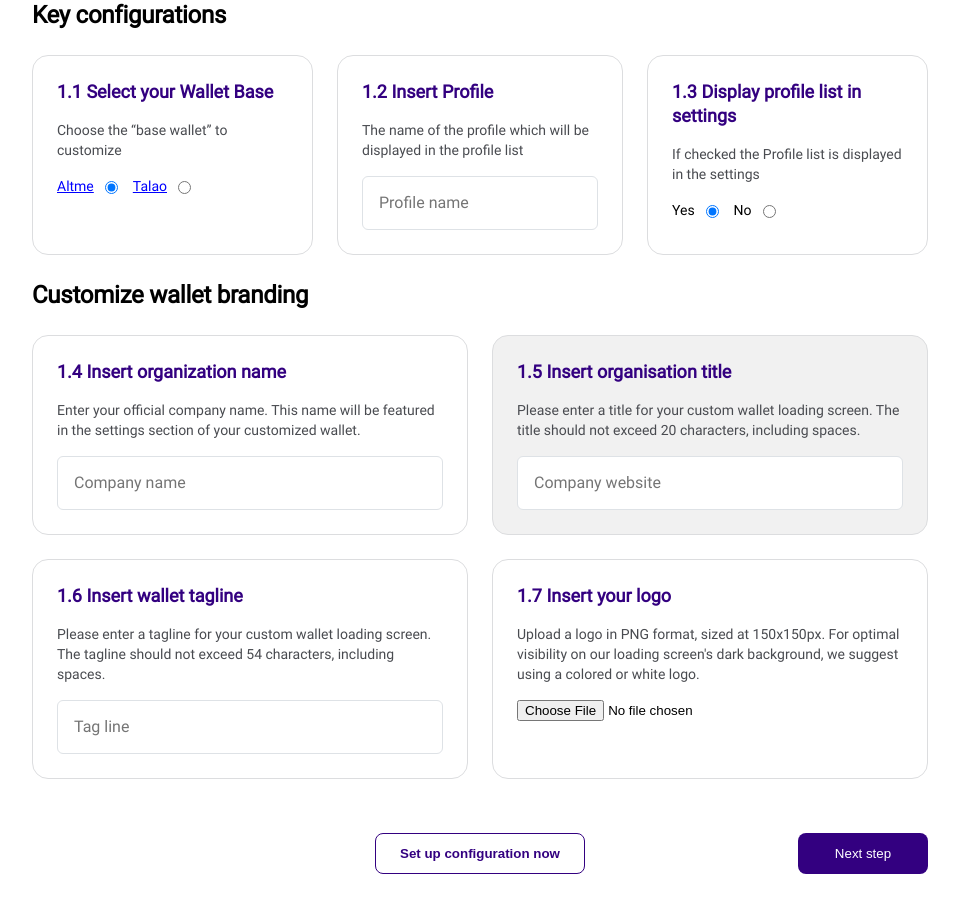
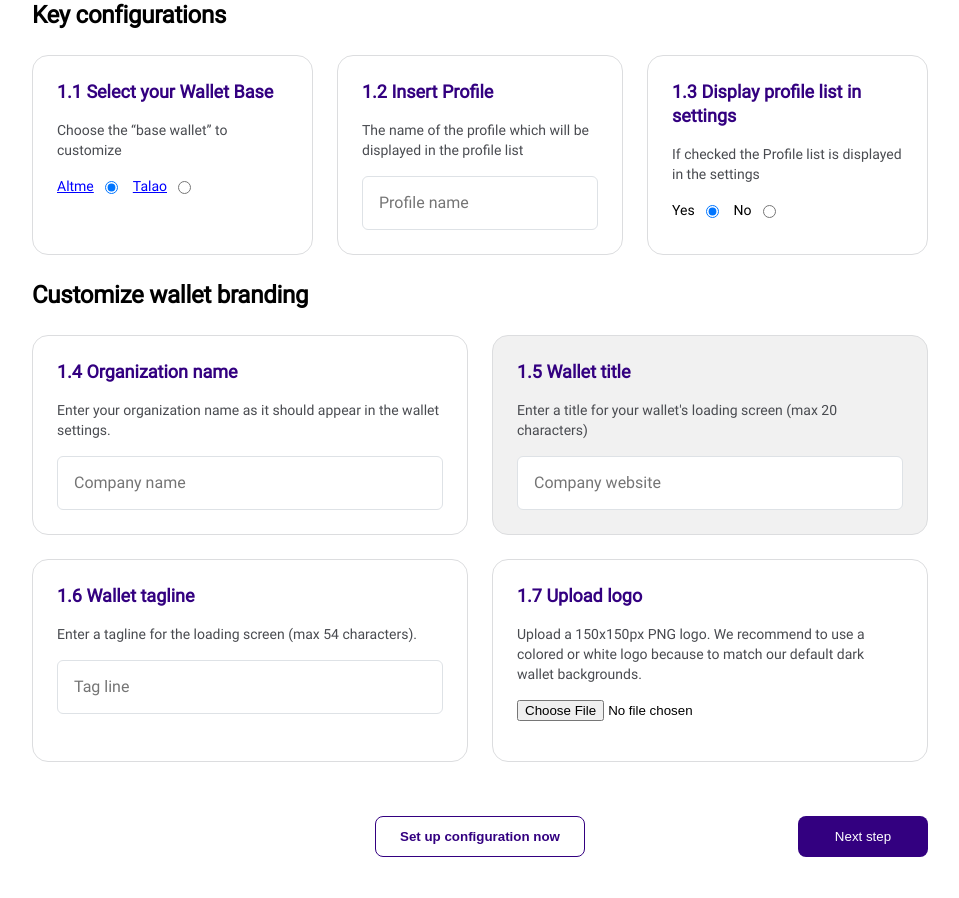
Before and after one commit to malach-it/wallet-provider, a Flask app: template templates/setup.html in a window 1280 px wide. Shown: the part 447-1345 px from the top of the page, without its empty margins (160-1119 px from the left). Run offline with Flask 3, Linux system fonts and the light colour scheme; the template is opened without the code that fills it, so the values that code supplies are empty; parts of the project's set-up code (start-up, migrations or seed data) failed here and were passed over.

Commit message:
frontend

```diff
--- a/templates/setup.html
+++ b/templates/setup.html
@@ -231,33 +231,28 @@
                     <div class="stepDiv">
                         <div class="line1Setup">
                             <div class="optionDiv">
-                                <p class="optionDivMainTitle">1.4 Insert organization name</p>
-                                <p class="optionDivSecondTitle">Enter your official company name. This name will be
-                                    featured in the settings section of your customized wallet.</p>
+                                <p class="optionDivMainTitle">1.4 Organization name</p>
+                                <p class="optionDivSecondTitle">Enter your organization name as it should appear in the wallet settings.</p>
                                 <input class="inputTextSetup" type="text" id="companyName" name="companyName"
                                     placeholder="Company name">
                             </div>
                             <div class="optionDivDisabled">
-                                <p class="optionDivMainTitle">1.5 Insert organisation title</p>
-                                <p class="optionDivSecondTitle">Please enter a title for your custom wallet loading
-                                    screen. The title should not exceed 20 characters, including spaces.</p>
+                                <p class="optionDivMainTitle">1.5 Wallet title</p>
+                                <p class="optionDivSecondTitle">Enter a title for your wallet's loading screen (max 20 characters)</p>
                                 <input maxlength="20" class="inputTextSetup" type="text" id="companyWebsite"
                                     name="companyWebsite" placeholder="Company website" disabled>
                             </div>
                         </div>
                         <div class="line1Setup">
                             <div class="optionDiv">
-                                <p class="optionDivMainTitle">1.6 Insert wallet tagline</p>
-                                <p class="optionDivSecondTitle">Please enter a tagline for your custom wallet loading
-                                    screen. The tagline should not exceed 54 characters, including spaces.</p>
+                                <p class="optionDivMainTitle">1.6 Wallet tagline</p>
+                                <p class="optionDivSecondTitle">Enter a tagline for the loading screen (max 54 characters).</p>
                                 <input maxlength="54" class="inputTextSetup" type="text" id="tagLine" name="tagLine"
                                     placeholder="Tag line">
                             </div>
                             <div class="optionDiv">
-                                <p class="optionDivMainTitle">1.7 Insert your logo</p>
-                                <p class="optionDivSecondTitle">Upload a logo in PNG format, sized at 150x150px. For
-                                    optimal visibility on our loading screen's dark background, we suggest using a
-                                    colored or white logo.</p>
+                                <p class="optionDivMainTitle">1.7 Upload logo</p>
+                                <p class="optionDivSecondTitle">Upload a 150x150px PNG logo. We recommend to use a colored or white logo because to match our default dark wallet backgrounds.</p>
                                 <input type="file" id="file" name="file" onchange="previewImage(event)">
                                 <img id="preview" src="{{config["generalOptions"]["companyLogo"]}}">
                             </div>
@@ -1322,7 +1317,7 @@
         switchSupportEmail()
         switchChat()
         function goStep1() {
-            document.getElementById("customizeTitle").innerHTML = "Customize your DID Wallet : Branding options"
+            document.getElementById("customizeTitle").innerHTML = "Customize your DID Wallet : General"
 
             document.getElementById("step6Div").setAttribute("class", "displayNone")
             document.getElementById("step5Div").setAttribute("class", "displayNone")
@@ -1369,7 +1364,7 @@
             document.getElementById("title6").setAttribute("class", "boldGreyP")
             document.getElementById("circle6").setAttribute("class", "circleInactive")
             document.getElementById("number6").setAttribute("class", "boldGreyP")
-            document.getElementById("customizeTitle").innerHTML = "Customize your DID Wallet : Settings options"
+            document.getElementById("customizeTitle").innerHTML = "Customize your DID Wallet : Settings"
 
         }
         function goNextStep2() {
@@ -1380,7 +1375,7 @@
                 document.getElementById("title3").setAttribute("class", "boldPurpleP")
                 document.getElementById("circle3").setAttribute("class", "circleActive")
                 document.getElementById("number3").setAttribute("class", "boldWhiteP")
-                document.getElementById("customizeTitle").innerHTML = "Customize your DID Wallet : Blockchain options"
+                document.getElementById("customizeTitle").innerHTML = "Customize your DID Wallet : Blockchain"
 
             }
             else {
@@ -1410,7 +1405,7 @@
             document.getElementById("title6").setAttribute("class", "boldGreyP")
             document.getElementById("circle6").setAttribute("class", "circleInactive")
             document.getElementById("number6").setAttribute("class", "boldGreyP")
-            document.getElementById("customizeTitle").innerHTML = "Customize your DID Wallet : Blockchain options"
+            document.getElementById("customizeTitle").innerHTML = "Customize your DID Wallet : Blockchain"
 
         }
         function goStep4() {
@@ -1435,7 +1430,7 @@
             document.getElementById("title6").setAttribute("class", "boldGreyP")
             document.getElementById("circle6").setAttribute("class", "circleInactive")
             document.getElementById("number6").setAttribute("class", "boldGreyP")
-            document.getElementById("customizeTitle").innerHTML = "Customize your DID Wallet : SSI options"
+            document.getElementById("customizeTitle").innerHTML = "Customize your DID Wallet : DID/SSI"
 
         }
         function goBackStep4() {
@@ -1458,7 +1453,7 @@
                 document.getElementById("title6").setAttribute("class", "boldGreyP")
                 document.getElementById("circle6").setAttribute("class", "circleInactive")
                 document.getElementById("number6").setAttribute("class", "boldGreyP")
-                document.getElementById("customizeTitle").innerHTML = "Customize your DID Wallet : Blockchain options"
+                document.getElementById("customizeTitle").innerHTML = "Customize your DID Wallet : Blockchain"
 
             }
             else {
@@ -1487,7 +1482,7 @@
             document.getElementById("title6").setAttribute("class", "boldGreyP")
             document.getElementById("circle6").setAttribute("class", "circleInactive")
             document.getElementById("number6").setAttribute("class", "boldGreyP")
-            document.getElementById("customizeTitle").innerHTML = "Customize your DID Wallet : Support options"
+            document.getElementById("customizeTitle").innerHTML = "Customize your DID Wallet : Support"
 
         }
         function goStep6() {
```
Also changed, not shown: static/Roboto-Bold.ttf (added).
